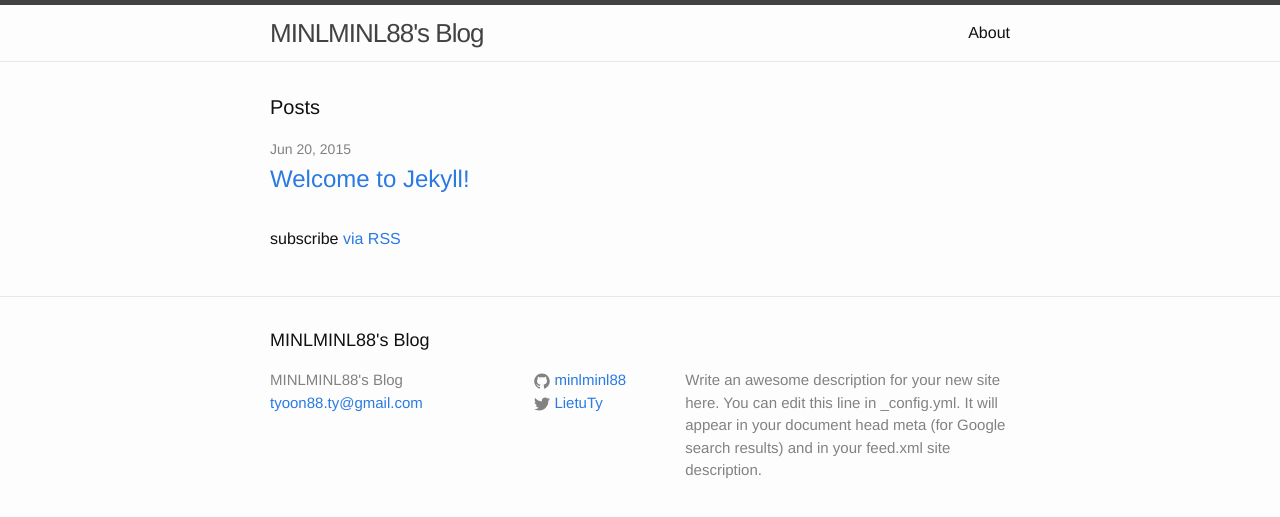
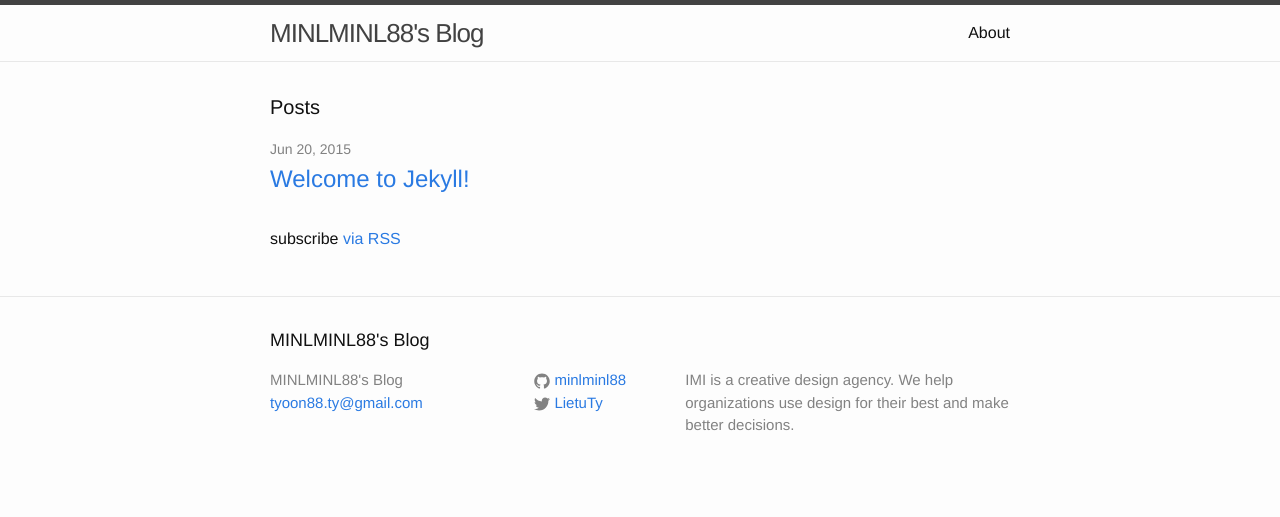
Before and after one commit to minlminl88/minlminl88, a Jekyll site: the page built from index.html, in a window 1280 px wide. Shown: the top 517 px of the page. Built offline with Jekyll 4.4.1, drawn with Linux system fonts in a browser that asks for light colours.

Commit message:
config.yml description changes

```diff
--- a/_config.yml
+++ b/_config.yml
@@ -2,9 +2,7 @@
 title: MINLMINL88's Blog
 email: tyoon88.ty@gmail.com
 description: > # this means to ignore newlines until "baseurl:"
-  Write an awesome description for your new site here. You can edit this
-  line in _config.yml. It will appear in your document head meta (for
-  Google search results) and in your feed.xml site description.
+  IMI is a creative design agency. We help organizations use design for their best and make better decisions.
 baseurl: "/minlminl88/" # the subpath of your site, e.g. /blog/
 url: "http://minlminl88.github.io" # the base hostname & protocol for your site
 twitter_username: LietuTy
--- a/_includes/head.html
+++ b/_includes/head.html
@@ -1,7 +1,7 @@
 <head>
   <meta charset="utf-8">
-  <meta http-equiv="X-UA-Compatible" content="IE=edge">
-  <meta name="viewport" content="width=device-width, initial-scale=1">
+  <meta http-equiv="X-UA-Compatible" content="IE=edge,chrome=1">
+  <meta name="viewport" content="width=device-width, initial-scale=1.0, maximum-scale=1.0, user-scalable=0">
 
   <title>{% if page.title %}{{ page.title }}{% else %}{{ site.title }}{% endif %}</title>
   <meta name="description" content="{% if page.excerpt %}{{ page.excerpt | strip_html | strip_newlines | truncate: 160 }}{% else %}{{ site.description }}{% endif %}">
```
